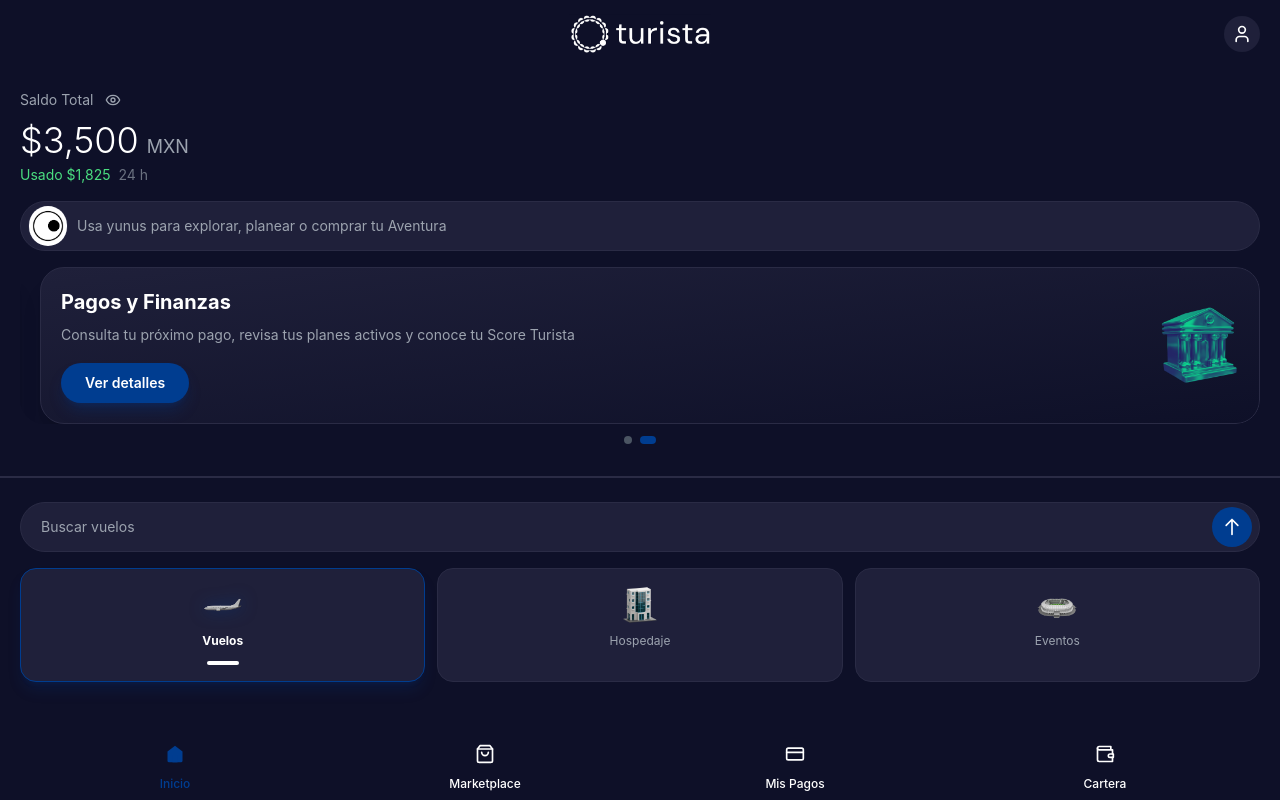
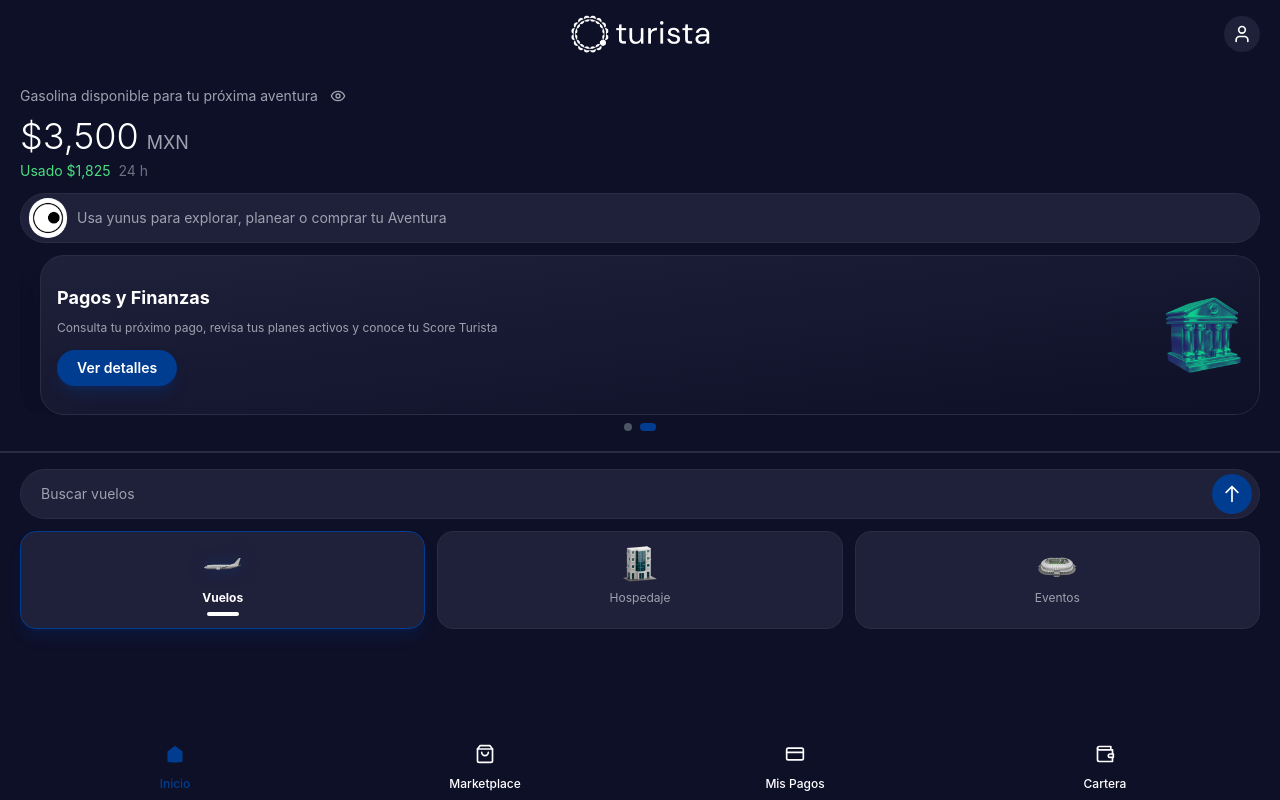
Before and after one commit to Rene-Nun/Pagox_proto_ux, a Next.js app: page / in a window 1280 px wide. Built offline with nearby package versions, Linux system fonts and the light colour scheme.

Commit message:
Actualizar HomeScreen.tsx

```diff
--- a/app/components/screens/HomeScreen.tsx
+++ b/app/components/screens/HomeScreen.tsx
@@ -1,7 +1,7 @@
 import { useState, useEffect } from 'react'
 import MobileContainer from '../MobileContainer'
 import Header from '../Header'
-import { Calendar, CreditCard, ChevronRight, TrendingUp, Eye, X } from 'lucide-react'
+import { Calendar, CreditCard, ChevronRight, TrendingUp, Eye, EyeOff, X } from 'lucide-react'
 
 interface HomeScreenProps {
   onNavigate: (screen: string, tab?: string) => void
@@ -104,14 +104,18 @@
         <div className="bg-[#0e1028]">
 
           {/* Saldo Total */}
-          <div className="px-5 pt-5 pb-4">
+          <div className="px-5 pt-4 pb-3">
             <div className="flex items-center gap-2 mb-2">
-              <h3 className="text-sm text-gray-400">Saldo Total</h3>
+              <h3 className="text-sm text-gray-400">Gasolina disponible para tu próxima aventura</h3>
               <button
                 onClick={() => setShowBalance(!showBalance)}
                 className="p-1 hover:bg-[#1f203a] rounded-full transition-colors"
               >
-                <Eye className="w-4 h-4 text-gray-400" />
+                {showBalance ? (
+                  <Eye className="w-4 h-4 text-gray-400" />
+                ) : (
+                  <EyeOff className="w-4 h-4 text-gray-400" />
+                )}
               </button>
             </div>
             <div className="mb-1">
@@ -127,7 +131,7 @@
           </div>
 
           {/* Barra de Yunus AI */}
-          <div className="px-5 pb-4">
+          <div className="px-5 pb-3">
             <div className="relative">
               <button
                 className="w-full bg-[#1f203a] rounded-full pl-14 pr-5 py-3.5 border border-[#2a2b45] hover:border-[#003d90] transition-all text-left"
@@ -147,7 +151,7 @@
           </div>
 
           {/* CARDS ESTILO CAMPAÑA - AUTO CARRUSEL */}
-          <div className="px-5 pb-2">
+          <div className="px-5 pb-1">
             <div className="relative overflow-hidden rounded-3xl">
               <div
                 className="flex transition-transform duration-500 ease-in-out"
@@ -155,16 +159,16 @@
               >
                 {/* Card Marketplace */}
                 <div className="w-full flex-shrink-0">
-                  <div className="bg-gradient-to-br from-[#1f203a] to-[#0e1028] rounded-3xl p-5 border border-[#2a2b45] shadow-xl">
-                    <div className="flex items-center justify-between">
-                      <div className="flex-1 pr-4">
-                        <h3 className="text-xl font-bold text-white mb-2">Marketplace</h3>
-                        <p className="text-sm text-gray-400 leading-relaxed mb-4">
-                          Descubre ofertas exclusivas con hasta 70% de descuento y aprovecha las compras de último momento
+                  <div className="bg-gradient-to-br from-[#1f203a] to-[#0e1028] rounded-3xl p-4 border border-[#2a2b45] shadow-xl h-[160px] flex items-center">
+                    <div className="flex items-center justify-between w-full">
+                      <div className="flex-1 pr-3">
+                        <h3 className="text-lg font-bold text-white mb-1.5">Marketplace</h3>
+                        <p className="text-xs text-gray-400 leading-relaxed mb-3">
+                          Ofertas con hasta 70% de descuento y compras de último momento
                         </p>
                         <button
                           onClick={() => onNavigate('marketplace', 'marketplace')}
-                          className="bg-[#003d90] text-white px-6 py-2.5 rounded-full font-semibold text-sm hover:bg-[#0051c7] transition-all shadow-lg shadow-[#003d90]/30"
+                          className="bg-[#003d90] text-white px-5 py-2 rounded-full font-semibold text-sm hover:bg-[#0051c7] transition-all shadow-lg shadow-[#003d90]/30"
                         >
                           Ver ofertas
                         </button>
@@ -182,16 +186,16 @@
 
                 {/* Card Finanzas */}
                 <div className="w-full flex-shrink-0 pl-5">
-                  <div className="bg-gradient-to-br from-[#1f203a] to-[#0e1028] rounded-3xl p-5 border border-[#2a2b45] shadow-xl">
-                    <div className="flex items-center justify-between">
-                      <div className="flex-1 pr-4">
-                        <h3 className="text-xl font-bold text-white mb-2">Pagos y Finanzas</h3>
-                        <p className="text-sm text-gray-400 leading-relaxed mb-4">
+                  <div className="bg-gradient-to-br from-[#1f203a] to-[#0e1028] rounded-3xl p-4 border border-[#2a2b45] shadow-xl h-[160px] flex items-center">
+                    <div className="flex items-center justify-between w-full">
+                      <div className="flex-1 pr-3">
+                        <h3 className="text-lg font-bold text-white mb-1.5">Pagos y Finanzas</h3>
+                        <p className="text-xs text-gray-400 leading-relaxed mb-3">
                           Consulta tu próximo pago, revisa tus planes activos y conoce tu Score Turista
                         </p>
                         <button
                           onClick={() => setShowFinanceModal(true)}
-                          className="bg-[#003d90] text-white px-6 py-2.5 rounded-full font-semibold text-sm hover:bg-[#0051c7] transition-all shadow-lg shadow-[#003d90]/30"
+                          className="bg-[#003d90] text-white px-5 py-2 rounded-full font-semibold text-sm hover:bg-[#0051c7] transition-all shadow-lg shadow-[#003d90]/30"
                         >
                           Ver detalles
                         </button>
@@ -210,7 +214,7 @@
             </div>
 
             {/* Indicadores de página */}
-            <div className="flex justify-center gap-2 mt-3">
+            <div className="flex justify-center gap-2 mt-2">
               <button
                 onClick={() => setCurrentCardIndex(0)}
                 className={`w-2 h-2 rounded-full transition-all ${
@@ -227,12 +231,12 @@
           </div>
 
           {/* SEPARADOR DE BORDE A BORDE */}
-          <div className="py-6">
+          <div className="py-4">
             <div className="w-full h-0.5 bg-[#2a2b45]"></div>
           </div>
 
           {/* Search Bar - Botón azul */}
-          <div className="px-5 pb-4">
+          <div className="px-5 pb-3">
             <div className="relative">
               <input
                 type="text"
@@ -258,7 +262,7 @@
               {/* Vuelos Tab */}
               <button
                 onClick={() => handleTabChange('flights')}
-                className={`flex-1 flex flex-col items-center gap-2 py-4 px-3 transition-all duration-300 rounded-2xl border ${
+                className={`flex-1 flex flex-col items-center gap-1.5 py-3 px-3 transition-all duration-300 rounded-2xl border ${
                   selectedTab === 'flights'
                     ? 'bg-[#1f203a] border-[#003d90] shadow-lg shadow-[#003d90]/20'
                     : 'bg-[#1f203a] border-[#2a2b45]'
@@ -278,14 +282,14 @@
                   Vuelos
                 </p>
                 {selectedTab === 'flights' && (
-                  <div className="w-8 h-1 bg-white rounded-full mt-1"></div>
+                  <div className="w-8 h-1 bg-white rounded-full"></div>
                 )}
               </button>
 
               {/* Hoteles Tab */}
               <button
                 onClick={() => handleTabChange('hotels')}
-                className={`flex-1 flex flex-col items-center gap-2 py-4 px-3 transition-all duration-300 rounded-2xl border ${
+                className={`flex-1 flex flex-col items-center gap-1.5 py-3 px-3 transition-all duration-300 rounded-2xl border ${
                   selectedTab === 'hotels'
                     ? 'bg-[#1f203a] border-[#003d90] shadow-lg shadow-[#003d90]/20'
                     : 'bg-[#1f203a] border-[#2a2b45]'
@@ -305,14 +309,14 @@
                   Hospedaje
                 </p>
                 {selectedTab === 'hotels' && (
-                  <div className="w-8 h-1 bg-white rounded-full mt-1"></div>
+                  <div className="w-8 h-1 bg-white rounded-full"></div>
                 )}
               </button>
 
               {/* Eventos Tab */}
               <button
                 onClick={() => handleTabChange('events')}
-                className={`flex-1 flex flex-col items-center gap-2 py-4 px-3 transition-all duration-300 rounded-2xl border ${
+                className={`flex-1 flex flex-col items-center gap-1.5 py-3 px-3 transition-all duration-300 rounded-2xl border ${
                   selectedTab === 'events'
                     ? 'bg-[#1f203a] border-[#003d90] shadow-lg shadow-[#003d90]/20'
                     : 'bg-[#1f203a] border-[#2a2b45]'
@@ -332,7 +336,7 @@
                   Eventos
                 </p>
                 {selectedTab === 'events' && (
-                  <div className="w-8 h-1 bg-white rounded-full mt-1"></div>
+                  <div className="w-8 h-1 bg-white rounded-full"></div>
                 )}
               </button>
             </div>
```
